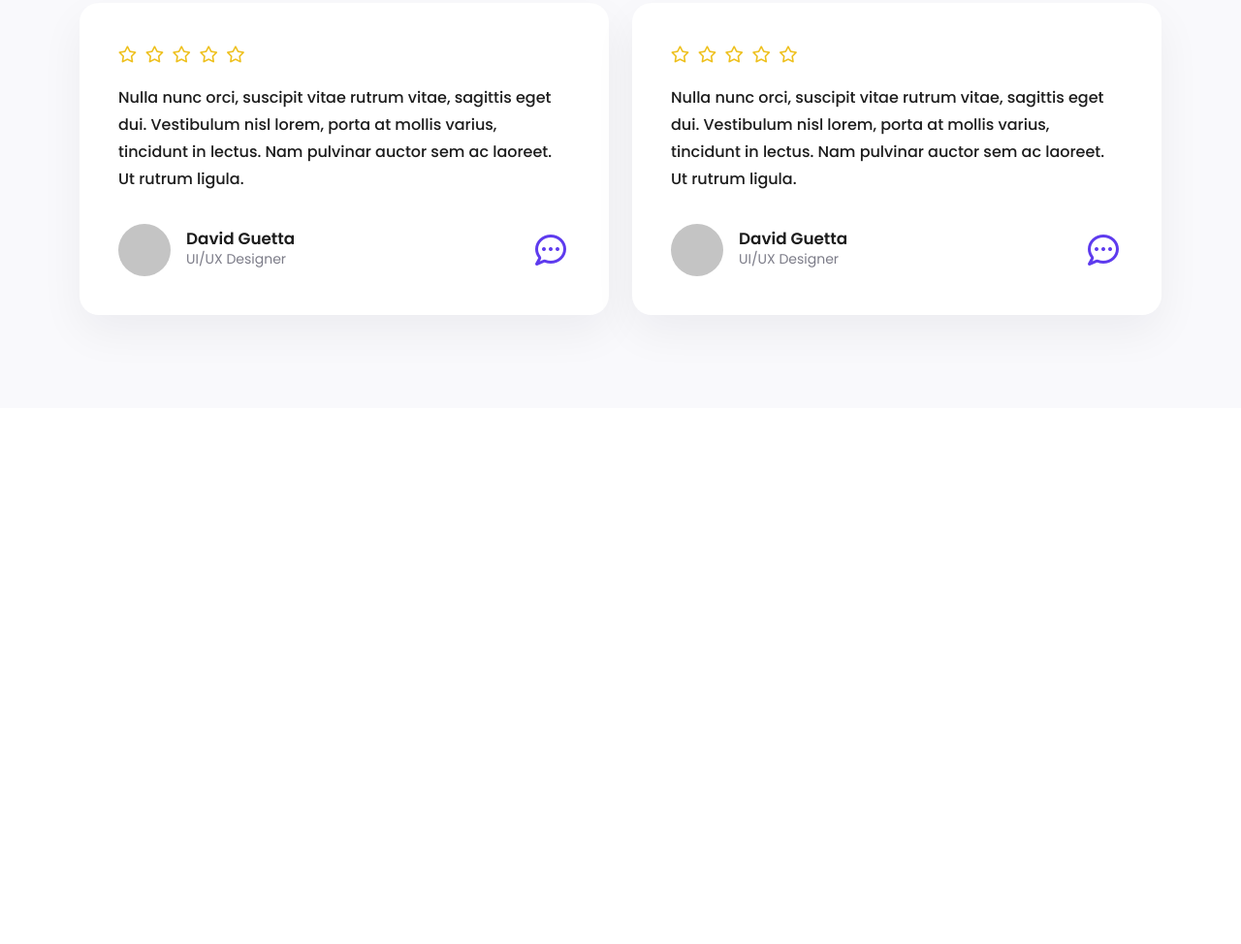
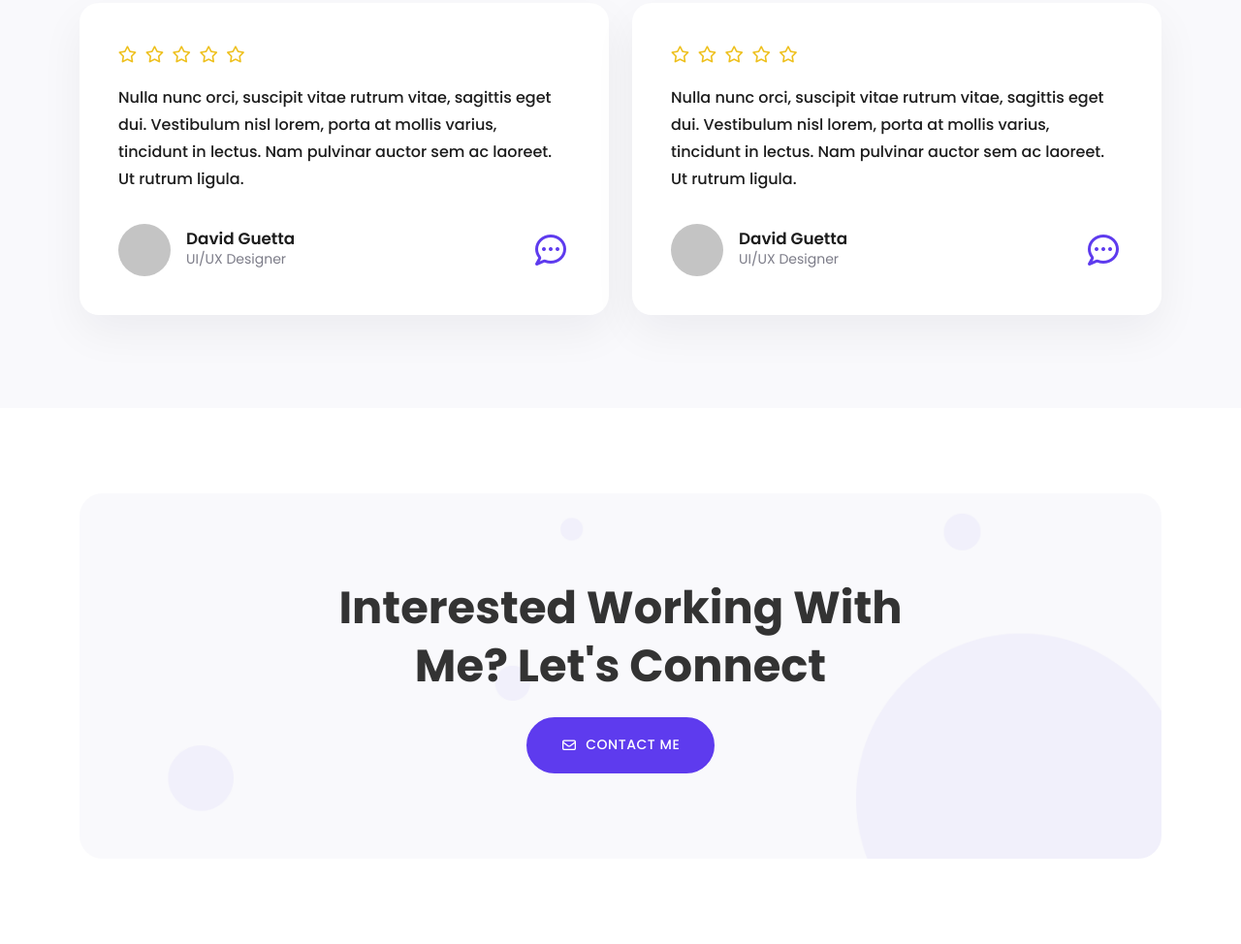
Before and after one commit to faysal-mahamud/portostar-portfolio, a plain HTML site: page index.html in a window 1280 px wide. Shown: the part 3863-4837 px from the top of the page at 97% size. Before the commit the page ends 4284 px from the top, so only its background shows below. Drawn offline with Linux system fonts and the light colour scheme.

Commit message:
cta part

```diff
--- a/css/style.css
+++ b/css/style.css
@@ -503,3 +503,30 @@ a {
   line-height: 1;
 }
 /* Testimonials part end */
+
+/* CTA part start */
+.cta-section {
+  padding: 88px 0;
+  background-color: #ffffff;
+}
+
+.cta-banner {
+  background-color: #f9f9fc;
+  background-image: url("../images/Group 43.png");
+  background-size: cover;
+  background-position: center;
+  background-repeat: no-repeat;
+  border-radius: 24px;
+  padding: 88px 32px;
+  text-align: center;
+}
+
+.cta-title {
+  font-size: 46.4px;
+  font-weight: 700;
+  color: #333333;
+  max-width: 650px;
+  line-height: 1.28;
+  margin: 0 auto 24px;
+}
+/* CTA part end */
--- a/index.html
+++ b/index.html
@@ -422,6 +422,21 @@
     </section>
     <!-- Testimonials part end -->
 
+    <!-- CTA part start -->
+    <section id="contact" class="cta-section">
+      <div class="container">
+        <div class="cta-banner">
+          <h2 class="cta-title">
+            Interested Working With Me? Let's Connect
+          </h2>
+          <a href="#" class="btn-primary-pill">
+            <i class="fa-regular fa-envelope btn-icon-left"></i>CONTACT ME
+          </a>
+        </div>
+      </div>
+    </section>
+    <!-- CTA part end -->
+
 
   <!-- Bootstrap JS -->
   <script src="js/bootstrap.bundle.min.js"></script>
```
